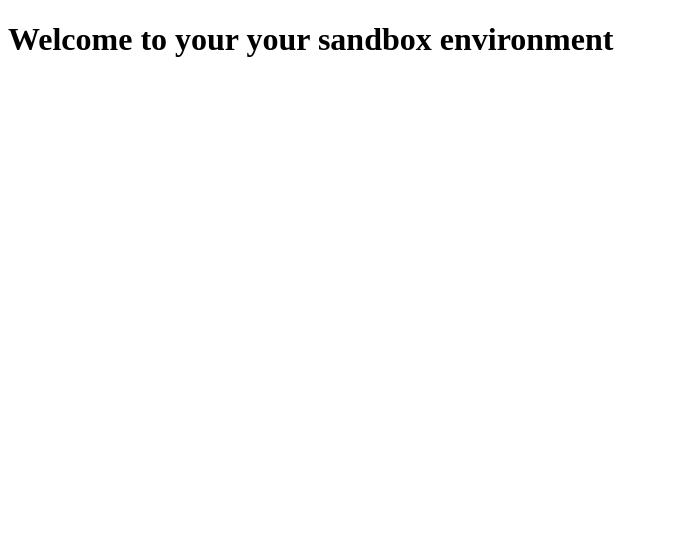
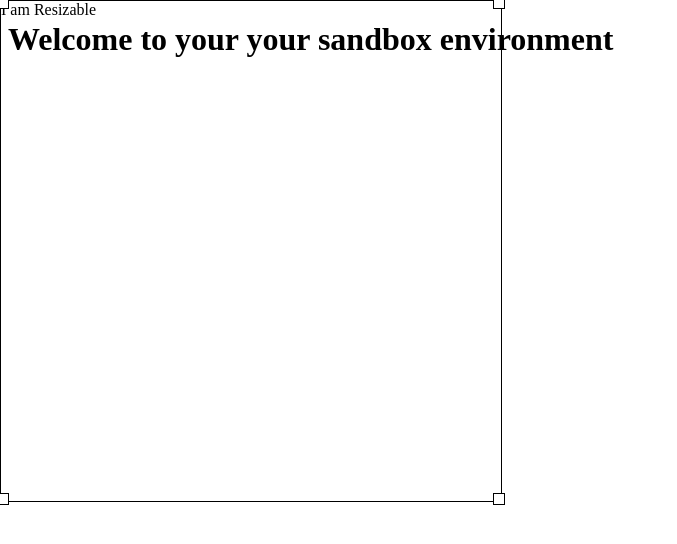
Before and after one commit to Martin-Karsten/vue3-drag-resize, a Vue app: page / in a window 1280 px wide. Shown: the top 544 px of the page, without its empty margins (0-677 px from the left). Built offline with nearby package versions, Linux system fonts and the light colour scheme.

Commit message:
add ResizeContainer, with basic styles

```diff
--- a/demo/App.vue
+++ b/demo/App.vue
@@ -1,9 +1,13 @@
+<script setup lang="ts">
+import ResizeContainer from "../src/components/ResizeContainer/ResizeContainer.vue";
+</script>
+
 <template>
   <main>
     <h1>Welcome to your your sandbox environment</h1>
   </main>
+
+  <ResizeContainer> I am Resizable </ResizeContainer>
 </template>
 
-<script setup lang="ts"></script>
-
 <style lang="scss" scoped></style>
--- /dev/null
+++ b/src/components/ResizeContainer/ResizeContainer.vue
@@ -0,0 +1,119 @@
+<script setup lang="ts">
+import { computed, type ComputedRef, ref, type Ref } from "vue";
+import type {
+  PositionStyle,
+  SizeStyle,
+  Dimensions,
+} from "../../typings/ResizeContainer";
+
+const props = withDefaults(
+  defineProps<{
+    hasBorder?: boolean;
+    borderColor?: string;
+  }>(),
+  {
+    hasBorder: true,
+    borderColor: `black`,
+  }
+);
+
+const dimensionsBeforeMove: Ref<Dimensions> = ref({
+  left: 100,
+  top: 100,
+  bottom: 0,
+  right: 0,
+});
+
+const dimensions: Ref<Dimensions> = ref({
+  left: 0,
+  top: 0,
+  bottom: 0,
+  right: 0,
+});
+
+const pointerX: Ref<number> = ref(0);
+const pointerY: Ref<number> = ref(0);
+
+const width: ComputedRef<number> = computed(() => 500);
+const height: ComputedRef<number> = computed(() => 500);
+const sizeStyle: ComputedRef<SizeStyle> = computed(() => {
+  return {
+    width: `${width.value}px`,
+    height: `${height.value}px`,
+  };
+});
+const positionStyle: ComputedRef<PositionStyle> = computed(() => {
+  return {
+    top: `${dimensions.value.top}px`,
+    left: `${dimensions.value.left}px`,
+  };
+});
+</script>
+
+<template>
+  <div
+    class="resizeContainer"
+    :style="[
+      { ...positionStyle },
+      { ...sizeStyle },
+      { borderColor: props.hasBorder ? props.borderColor : `transparent` },
+      { border: `1px solid` },
+    ]"
+  >
+    <slot />
+
+    <div class="selector selector__top-left"></div>
+    <div class="selector selector__top-right"></div>
+    <div class="selector selector__bottom-left"></div>
+    <div class="selector selector__bottom-right"></div>
+  </div>
+</template>
+
+<style scoped lang="scss">
+.resizeContainer {
+  height: 100px;
+  left: 500px;
+  position: absolute;
+  top: 500px;
+  width: 100px;
+  border: 1px solid;
+}
+
+.selectors {
+  position: relative;
+  width: 100%;
+}
+
+.selector {
+  background-color: white;
+  border: 1.5px solid black;
+  cursor: nwse-resize;
+  height: 10px;
+  position: absolute;
+  width: 10px;
+
+  &__top-left {
+    cursor: nwse-resize;
+    left: -4px;
+    top: -4px;
+  }
+
+  &__top-right {
+    cursor: nesw-resize;
+    right: -4px;
+    top: -4px;
+  }
+
+  &__bottom-left {
+    cursor: nesw-resize;
+    bottom: -4px;
+    left: -4px;
+  }
+
+  &__bottom-right {
+    cursor: nwse-resize;
+    bottom: -4px;
+    right: -4px;
+  }
+}
+</style>
--- /dev/null
+++ b/src/typings/ResizeContainer.ts
@@ -0,0 +1,18 @@
+interface PositionStyle {
+  top: string;
+  left: string;
+}
+
+interface SizeStyle {
+  width: string;
+  height: string;
+}
+
+interface Dimensions {
+  left: number;
+  top: number;
+  right: number;
+  bottom: number;
+}
+
+export type { PositionStyle, SizeStyle, Dimensions };
--- a/vite.config.ts
+++ b/vite.config.ts
@@ -7,15 +7,10 @@ export default defineConfig({
   plugins: [Vue()],
 
   build: {
-    // Output compiled files to /dist.
     outDir: "./dist",
     lib: {
-      // Set the entry point (file that contains our components exported).
       entry: resolve(__dirname, "src/index.ts"),
-      // Name of the library.
       name: "vue3-drag-resize",
-      // We are building for CJS and ESM, use a function to rename automatically files.
-      // Example: vue3-drag-resize.esm.js
       fileName: (format) => `${"vue3-drag-resize"}.${format}.js`,
     },
     rollupOptions: {
```
